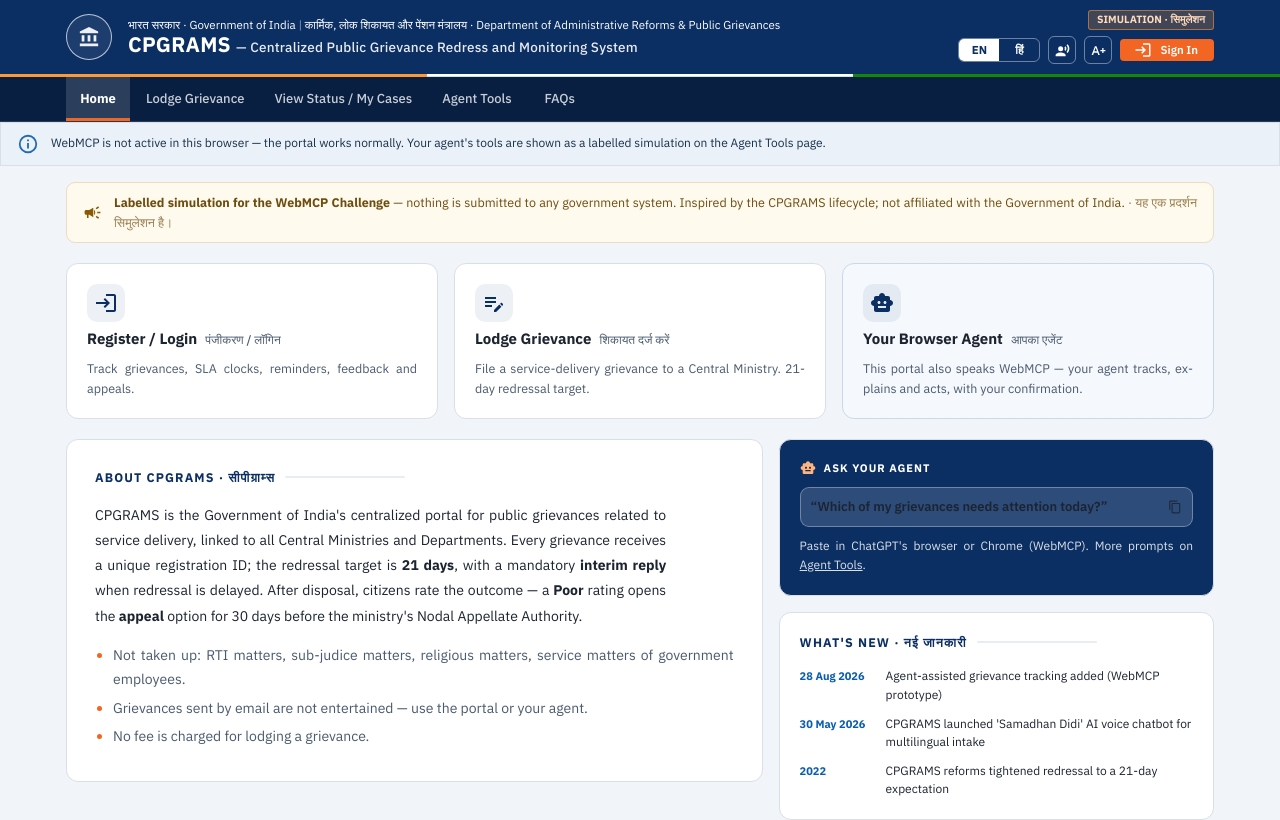
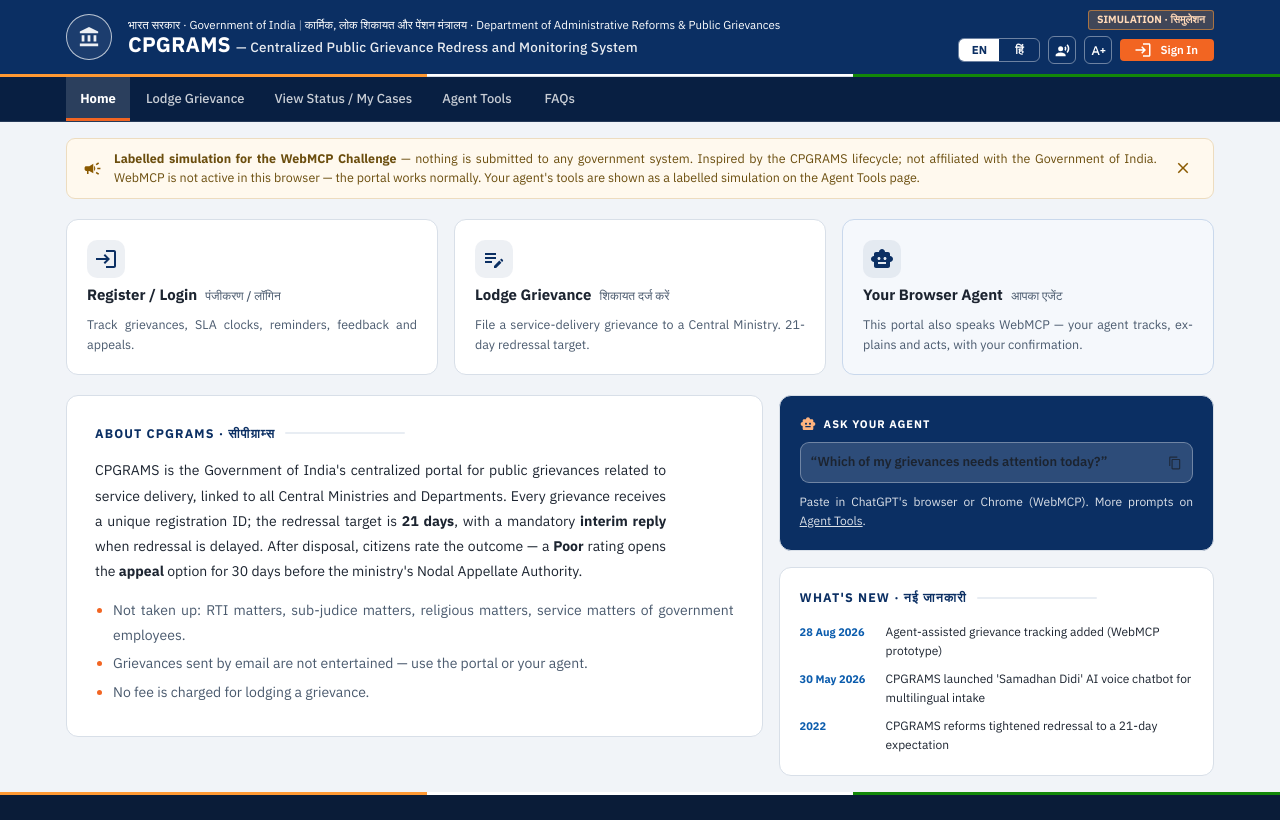
Before and after one commit to Najariya/webmcp-cpgrams-simulation, a React (Vite) app in the folder app/: page / in a window 1280 px wide. Shown: the top 820 px of the page. Built offline with nearby package versions, Linux system fonts and the light colour scheme; a web font is replaced by a local one.

Commit message:
fix(ui): consolidate disclaimers — one dismissible merged banner on Home (WebMCP status + not-affiliated), header badge and footer line remain

```diff
--- a/app/src/App.tsx
+++ b/app/src/App.tsx
@@ -1,5 +1,5 @@
 import { useEffect } from "react";
-import { Alert, Box } from "@mui/material";
+import { Box } from "@mui/material";
 import GovHeader from "./components/GovHeader";
 import GovFooter from "./components/GovFooter";
 import GovHome from "./components/GovHome";
@@ -17,7 +17,6 @@
 import { desiredTools } from "./webmcp/tools";
 import { useAnnounceStore } from "./webmcp/voice";
 import { applyTypeStep } from "./ui/typeScale";
-import { dict } from "./i18n";
 import type { View } from "./store";
 
 /* ---------- hash routing (deep links, back/forward, reload restore) ---------- */
@@ -57,8 +56,7 @@
  * consequential agent actions surface through the ConfirmDialog human gate.
  */
 export default function App() {
-  const { view, citizen, lang } = useAppStore();
-  const d = dict(lang);
+  const { view, citizen } = useAppStore();
 
   useEffect(() => {
     applyTypeStep(useAppStore.getState().typeStep);
@@ -109,12 +107,6 @@
     >
       <GovHeader />
 
-      {!registrar.available && (
-        <Alert severity="info" sx={{ borderRadius: 0, py: 0.4, px: 2, "& .MuiAlert-message": { fontSize: "0.75rem" } }}>
-          {d.banner.off}
-        </Alert>
-      )}
-
       <Box sx={{ flex: 1, display: "flex", flexDirection: "column" }}>
         {view === "home" && <GovHome />}
         {view === "login" && (citizen ? <StatusView /> : <LoginScreen />)}
--- a/app/src/components/GovHome.tsx
+++ b/app/src/components/GovHome.tsx
@@ -1,10 +1,13 @@
-import { Box, Card, CardActionArea, Chip, Paper, Stack, Typography } from "@mui/material";
+import { useState } from "react";
+import { Box, Button, Card, CardActionArea, Chip, Paper, Stack, Typography } from "@mui/material";
 import ContentCopy from "@mui/icons-material/ContentCopy";
 import EditNote from "@mui/icons-material/EditNote";
 import FactCheck from "@mui/icons-material/FactCheck";
 import LoginIcon from "@mui/icons-material/Login";
 import SmartToy from "@mui/icons-material/SmartToy";
 import Campaign from "@mui/icons-material/Campaign";
+import Close from "@mui/icons-material/Close";
+import { registrar } from "../webmcp/registrar";
 import { useAppStore } from "../store";
 import { goi } from "../theme";
 import { slaStatus } from "../domain/sla";
@@ -12,9 +15,26 @@
 
 const HERO_PROMPT = "Which of my grievances needs attention today?";
 
+const NOTICE_KEY = "advocate-notice-v1";
+
 export default function GovHome() {
   const { grievances, simNow, citizen, lang, setView, goOrSignIn } = useAppStore();
   const d = dict(lang);
+  const [noticeOpen, setNoticeOpen] = useState(() => {
+    try {
+      return localStorage.getItem(NOTICE_KEY) !== "dismissed";
+    } catch {
+      return true;
+    }
+  });
+  const dismissNotice = () => {
+    try {
+      localStorage.setItem(NOTICE_KEY, "dismissed");
+    } catch {
+      /* storage unavailable — stays open for this session */
+    }
+    setNoticeOpen(false);
+  };
   const attention = grievances.filter((g) => slaStatus(g, simNow).needsAttention).length;
   const copy = (t: string) => navigator.clipboard?.writeText(t);
   const news = [
@@ -25,17 +45,22 @@
 
   return (
     <Box sx={{ maxWidth: 1180, mx: "auto", width: 1, px: { xs: 1.5, md: 2 }, py: 2, display: "flex", flexDirection: "column", gap: 2.5 }}>
-      {/* Statutory notice strip */}
+      {/* Single merged simulation notice (dismissble; header SIMULATION badge always remains) */}
+      {noticeOpen && (
         <Paper
           elevation={0}
           sx={{ px: 2, py: 1.25, display: "flex", gap: 1.5, alignItems: "center", bgcolor: "#FFF9EE", border: "1px solid #EDDCBF", borderRadius: 1.5 }}
         >
-        <Campaign sx={{ fontSize: "1.187rem", color: goi.alertAmber, flexShrink: 0 }} />
-        <Typography className="longform" sx={{ fontSize: "0.7812rem", lineHeight: 1.55, color: "#6B4E0E" }}>
+          <Campaign sx={{ fontSize: "1.1875rem", color: goi.alertAmber, flexShrink: 0 }} />
+          <Typography className="longform" sx={{ fontSize: "0.7812rem", lineHeight: 1.55, color: "#6B4E0E", flex: 1 }}>
             <strong>{d.home.noticeStrong}</strong> {d.home.noticeRest}{" "}
-          <Box component="span" sx={{ opacity: 0.7 }}>· यह एक प्रदर्शन सिमुलेशन है।</Box>
+            {registrar.available ? d.banner.on : d.banner.off}
           </Typography>
+          <Button size="small" onClick={dismissNotice} aria-label="Dismiss notice" sx={{ minWidth: 28, p: 0.5, color: "#8A5A00" }}>
+            <Close sx={{ fontSize: "1.125rem" }} />
+          </Button>
         </Paper>
+      )}
 
       {/* Action cards */}
       <Box sx={{ display: "grid", gridTemplateColumns: { xs: "1fr", sm: "1fr 1fr", md: "repeat(3, 1fr)" }, gap: 2 }}>
--- a/app/src/i18n.ts
+++ b/app/src/i18n.ts
@@ -103,6 +103,7 @@
       or: "or",
     },
     banner: {
+      on: "WebMCP is active in this browser — your agent's tools on this portal are live.",
       off: "WebMCP is not active in this browser — the portal works normally. Your agent's tools are shown as a labelled simulation on the Agent Tools page.",
     },
     home: {
@@ -262,6 +263,7 @@
       or: "या",
     },
     banner: {
+      on: "इस ब्राउज़र में WebMCP सक्रिय है — इस पोर्टल पर आपके एजेंट के टूल्स लाइव हैं।",
       off: "इस ब्राउज़र में WebMCP सक्रिय नहीं है — पोर्टल सामान्य रूप से काम करता है। आपके एजेंट के टूल्स एजेंट टूल्स पृष्ठ पर स्पष्ट रूप से चिह्नित सिमुलेशन के रूप में दिखाए जाते हैं।",
     },
     home: {
```
Lines whose indentation alone changed are shown as unchanged.
